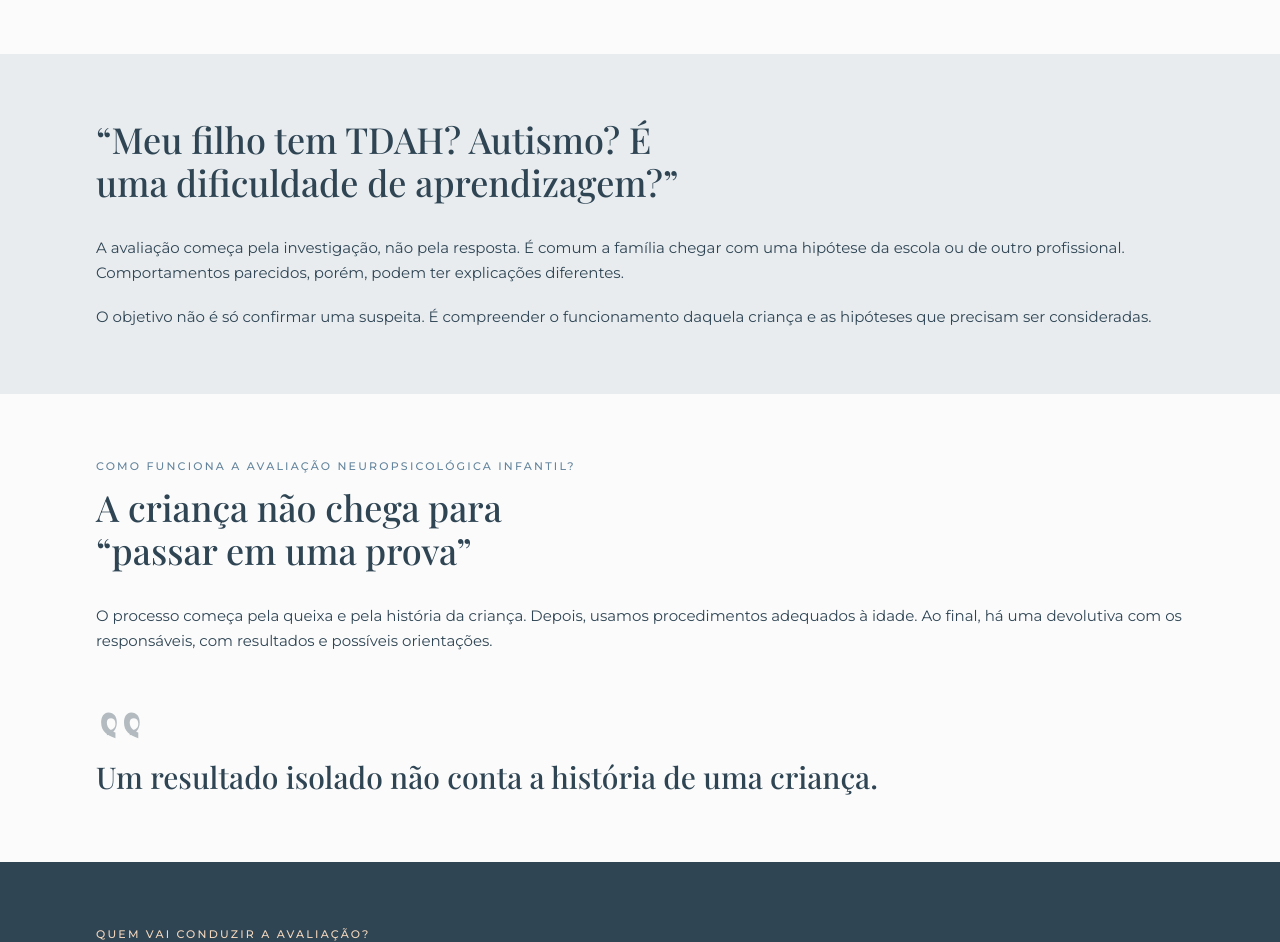
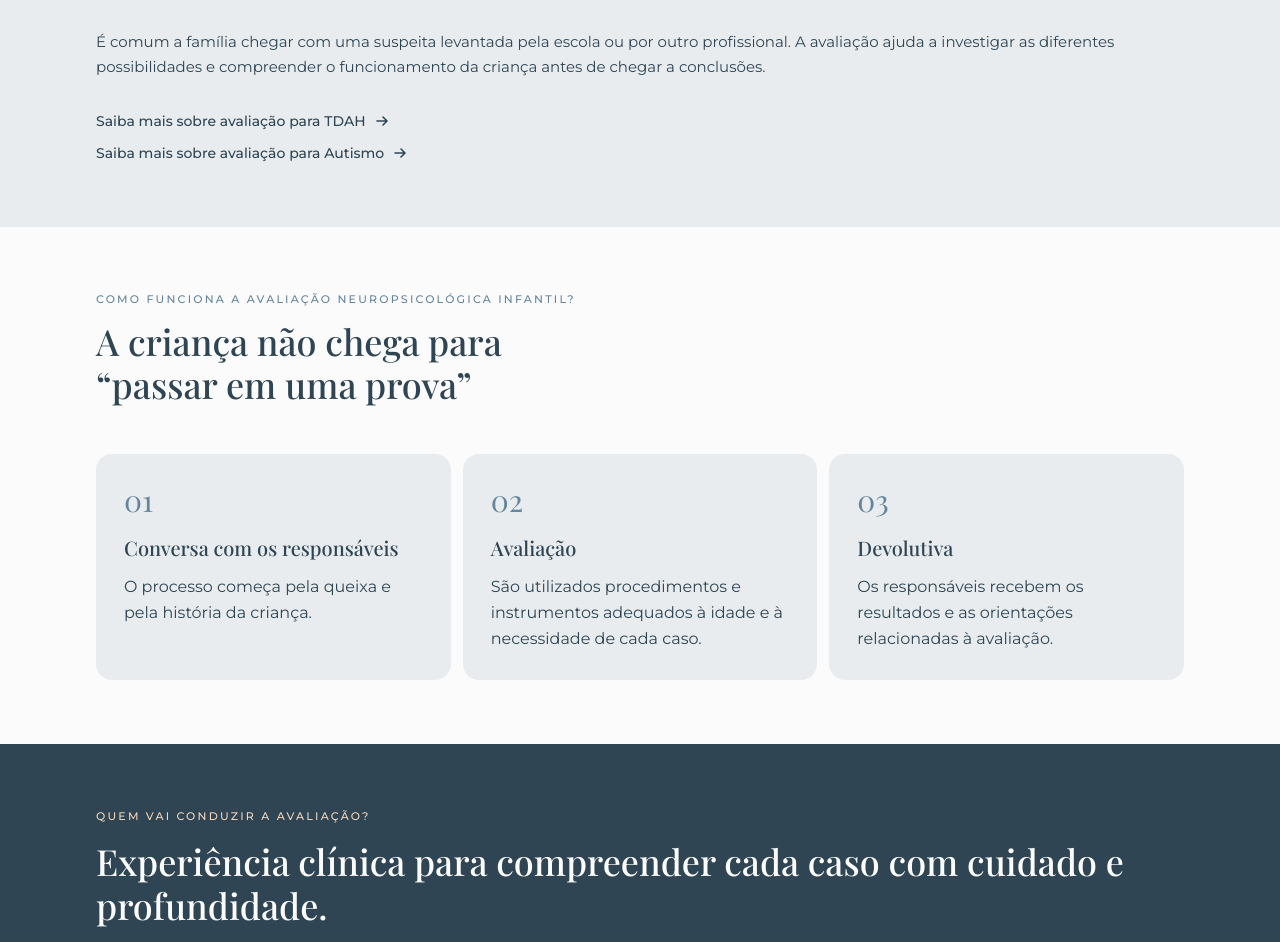
Before and after one commit to ccarolsevero/LaisBaroni, a Next.js app: page /avaliacao-neuropsicologica/infantil in a window 1280 px wide. Shown: the part 1747-2689 px from the top of the page. Built offline with nearby package versions, Linux system fonts and the light colour scheme; a web font is replaced by a local one.

Commit message:
Atualiza os textos da página de avaliação neuropsicológica infantil.
Co-authored-by: Cursor <cursoragent@cursor.com>

```diff
--- a/src/app/avaliacao-neuropsicologica/infantil/page.tsx
+++ b/src/app/avaliacao-neuropsicologica/infantil/page.tsx
@@ -1,11 +1,11 @@
 import type { Metadata } from "next";
+import Link from "next/link";
 import { ContactBand } from "@/components/contact-band";
 import { FaqList } from "@/components/faq-list";
-import { LineMarks } from "@/components/illustrations";
+import { IconArrow } from "@/components/icons";
 import { PageHero } from "@/components/page-hero";
 import { Container, SectionHeading } from "@/components/ui";
 import { photos } from "@/lib/photos";
-import { site } from "@/lib/site";
 
 export const metadata: Metadata = {
   title: "Avaliação Neuropsicológica Infantil",
@@ -20,6 +20,21 @@ const aspectos = [
   "Linguagem",
   "Funções executivas",
   "Raciocínio e outras funções cognitivas",
+];
+
+const etapas = [
+  {
+    title: "Conversa com os responsáveis",
+    text: "O processo começa pela queixa e pela história da criança.",
+  },
+  {
+    title: "Avaliação",
+    text: "São utilizados procedimentos e instrumentos adequados à idade e à necessidade de cada caso.",
+  },
+  {
+    title: "Devolutiva",
+    text: "Os responsáveis recebem os resultados e as orientações relacionadas à avaliação.",
+  },
 ];
 
 const faqs = [
@@ -52,11 +67,7 @@ export default function AvaliacaoInfantilPage() {
       <PageHero
         eyebrow="Avaliação neuropsicológica infantil"
         title="Quando uma dificuldade começa a chamar atenção, entender o que está por trás dela pode fazer toda a diferença"
-        description="Dificuldades na aprendizagem, atenção, comportamento ou desenvolvimento podem gerar muitas dúvidas para a família."
-        extra="A avaliação investiga como a criança funciona, considerando recursos, dificuldades, história e contexto."
-        pills={[
-          ...site.credentials,
-        ]}
+        description="Dificuldades na aprendizagem, atenção, comportamento ou desenvolvimento podem gerar dúvidas. A avaliação ajuda a compreender o que pode estar acontecendo."
         image={photos.infantil}
       />
 
@@ -86,10 +97,6 @@ export default function AvaliacaoInfantilPage() {
             eyebrow="O que a avaliação pode investigar?"
             title="Não é apenas sobre descobrir uma dificuldade. É sobre compreender como aquela criança funciona"
           />
-          <p className="mt-8 max-w-3xl text-[15px] leading-relaxed hero-copy sm:text-base">
-            De acordo com a necessidade de cada caso, a avaliação pode investigar
-            aspectos como:
-          </p>
           <ul className="mt-8 grid gap-3 sm:grid-cols-2 lg:grid-cols-3">
             {aspectos.map((item) => (
               <li key={item} className="rounded-2xl bg-mist px-6 py-5 text-ink">
@@ -109,38 +116,48 @@ export default function AvaliacaoInfantilPage() {
           <SectionHeading title="“Meu filho tem TDAH? Autismo? É uma dificuldade de aprendizagem?”" />
           <div className="mt-8 space-y-5 text-[15px] leading-relaxed hero-copy sm:text-base">
             <p>
-              A avaliação começa pela investigação, não pela resposta. É comum a
-              família chegar com uma hipótese da escola ou de outro profissional.
-              Comportamentos parecidos, porém, podem ter explicações diferentes.
+              É comum a família chegar com uma suspeita levantada pela escola ou
+              por outro profissional. A avaliação ajuda a investigar as diferentes
+              possibilidades e compreender o funcionamento da criança antes de
+              chegar a conclusões.
             </p>
-            <p>
-              O objetivo não é só confirmar uma suspeita. É compreender o
-              funcionamento daquela criança e as hipóteses que precisam ser
-              consideradas.
-            </p>
+          </div>
+          <div className="mt-8 flex flex-col gap-3">
+            <Link
+              href="/avaliacao-neuropsicologica/tdah"
+              className="inline-flex items-center gap-2 text-sm font-medium text-ink hover:text-mid"
+            >
+              Saiba mais sobre avaliação para TDAH
+              <IconArrow />
+            </Link>
+            <Link
+              href="/avaliacao-neuropsicologica/autismo"
+              className="inline-flex items-center gap-2 text-sm font-medium text-ink hover:text-mid"
+            >
+              Saiba mais sobre avaliação para Autismo
+              <IconArrow />
+            </Link>
           </div>
         </Container>
       </section>
 
       <section className="bg-white py-12 sm:py-16">
-        <Container className="max-w-3xl">
+        <Container>
           <SectionHeading
             eyebrow="Como funciona a avaliação neuropsicológica infantil?"
             title="A criança não chega para “passar em uma prova”"
           />
-          <div className="mt-8 space-y-5 text-[15px] leading-relaxed hero-copy sm:text-base">
-            <p>
-              O processo começa pela queixa e pela história da criança. Depois,
-              usamos procedimentos adequados à idade. Ao final, há uma devolutiva
-              com os responsáveis, com resultados e possíveis orientações.
-            </p>
+          <div className="mt-12 grid gap-3 md:grid-cols-3">
+            {etapas.map((etapa, index) => (
+              <article key={etapa.title} className="rounded-2xl bg-mist p-7">
+                <p className="font-display text-3xl text-mid">0{index + 1}</p>
+                <h3 className="font-display mt-4 text-xl font-medium text-ink">
+                  {etapa.title}
+                </h3>
+                <p className="mt-3 leading-relaxed hero-copy">{etapa.text}</p>
+              </article>
+            ))}
           </div>
-          <blockquote className="mt-12">
-            <LineMarks className="mb-4 h-10 w-14 text-ink/35" />
-            <p className="font-display text-3xl leading-snug font-medium text-ink">
-              Um resultado isolado não conta a história de uma criança.
-            </p>
-          </blockquote>
         </Container>
       </section>
 
@@ -150,8 +167,8 @@ export default function AvaliacaoInfantilPage() {
             Quem vai conduzir a avaliação?
           </p>
           <h2 className="font-display mt-4 text-3xl leading-[1.2] font-medium sm:text-4xl">
-            Experiência para investigar com técnica. Cuidado para não reduzir uma
-            criança a um resultado.
+            Experiência clínica para compreender cada caso com cuidado e
+            profundidade.
           </h2>
           <div className="mt-8 space-y-5 text-[15px] leading-relaxed text-mist sm:text-base">
             <p>
@@ -160,14 +177,7 @@ export default function AvaliacaoInfantilPage() {
               TCC e Terapia do Esquema no CETCC, e Reabilitação Cognitiva no INESP.
               Também desenvolvo pesquisa de mestrado em Psicologia na USP.
             </p>
-            <p>
-              Essa trajetória orienta uma avaliação que considera os instrumentos,
-              mas também a história e as particularidades de cada criança.
-            </p>
           </div>
-          <p className="mt-6 text-sm tracking-wide text-peach">
-            {site.credentialLines.neuro}
-          </p>
         </Container>
       </section>
 
@@ -182,7 +192,7 @@ export default function AvaliacaoInfantilPage() {
 
       <ContactBand
         title="Se alguma coisa no desenvolvimento, na aprendizagem ou no comportamento do seu filho está gerando dúvidas, vale compreender melhor antes de tirar conclusões"
-        description="Entre em contato para receber informações sobre a avaliação neuropsicológica infantil."
+        description=""
       />
     </>
   );
```
